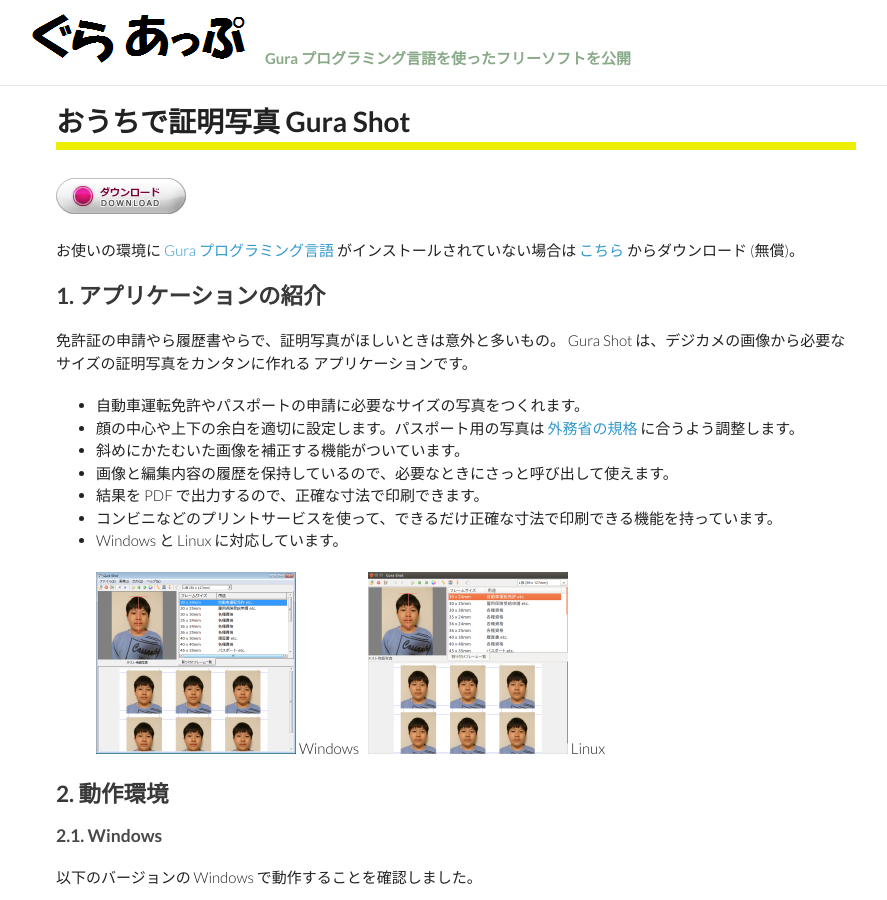
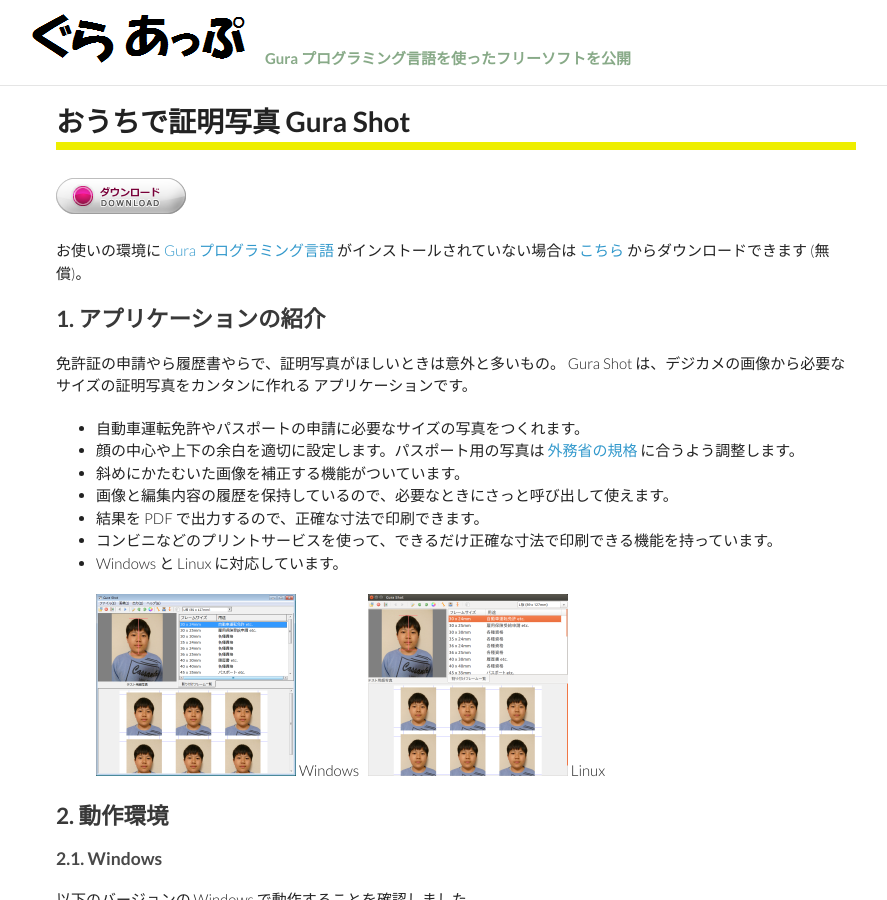
Before and after one commit to gura-app/gura-app.github.io, a Jekyll site: the page built from gurashot/index.md, in a window 1280 px wide and 900 px high. Shown: the whole window, without its empty margins (184-1071 px from the left). Built offline with Jekyll 4.4.1, drawn with Linux system fonts in a browser that asks for light colours; Markdown is read by kramdown in place of the engine named in the settings.

Commit message:
updated document

```diff
--- a/gurashot/index.md
+++ b/gurashot/index.md
@@ -11,7 +11,7 @@
   onClick="_gaq.push(['_trackEvent','download','click','gurashot-{{ app_version }}.zip']);"><img src="../images/download.png" alt="download" /></a>
 
 お使いの環境に [Gura プログラミング言語](http://www.gura-lang.org/) がインストールされていない場合は
-[こちら](http://www.gura-lang.org/Download.html) からダウンロード (無償)。
+[こちら](http://www.gura-lang.org/Download.html) からダウンロードできます (無償)。
 
 
 ## <a name="intro"></a>1. アプリケーションの紹介
```
